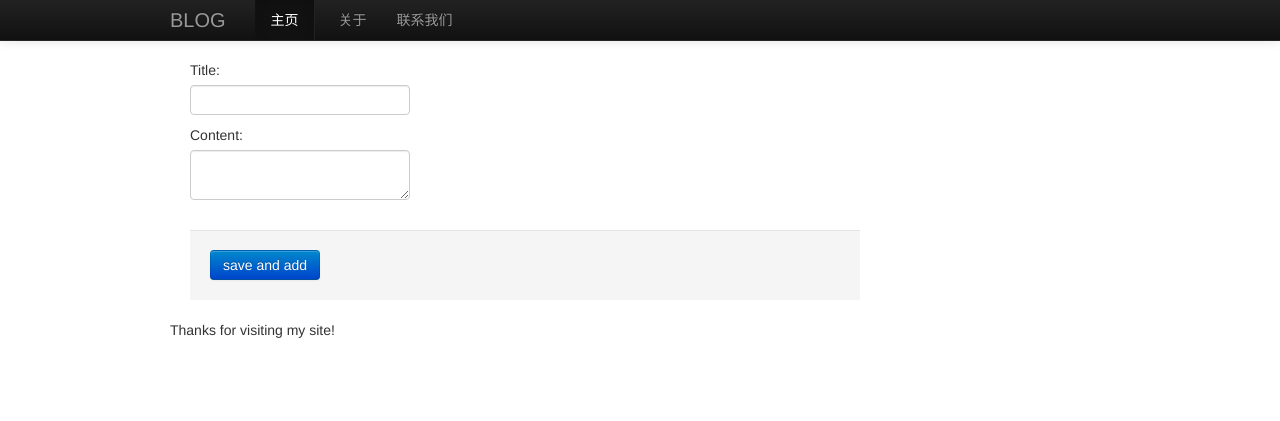
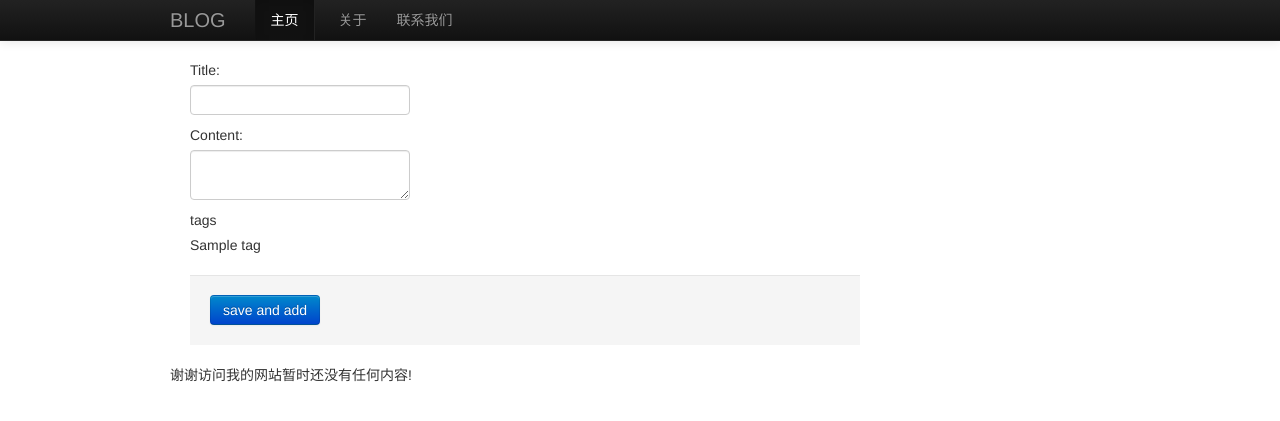
Before and after one commit to BuffaloBoyHu/DBlog, a Django app: template templates/blog_add.html in a window 1280 px wide. Shown: the top 421 px of the page. Run offline with Django 3.2, Linux system fonts and the light colour scheme; the template is opened without the code that fills it: most values are stand-ins (such as "Sample title", 1, 10 or a date in 2020); form fields are guessed from the names that the template uses; some libraries are stand-ins or nearby versions.

Commit message:
* 简单描述一下干了什么 What: fix
* 为什么要这么做
Why:

* 怎样做的？有何副作用？
How:☺

```diff
--- /dev/null
+++ b/api/db_manager/author.py
@@ -0,0 +1,3 @@
+# -*- coding: utf-8 -*-
+
+from api.models import Author
--- a/templates/base.html
+++ b/templates/base.html
@@ -55,7 +55,7 @@
             {% endblock %}
             {% block footer %}
                 {# 任何每个页面都可能修改的文本区域的页脚 #}
-                <p>Thanks for visiting my site! </p>
+                <p>谢谢访问我的网站暂时还没有任何内容! </p>
             {% endblock %}
         {% endblock %}
     </div>
--- a/templates/blog_add.html
+++ b/templates/blog_add.html
@@ -25,6 +25,15 @@
             {% endif %}
             {{ form.content }}
         </div>
+        <div class="field">
+            <label for="id_tag">tags</label>
+            {% if tag.tag_name.errors %}
+                <div class="alert alert-error">
+                    {{ tag.tag_name.errors }}
+                </div>
+            {% endif %}
+            {{ tag.tag_name }}
+        </div>
         <div class="form-actions">
             <input class="btn btn-primary" type="submit" value="save and add">
         </div>
```
Also changed, not shown: api/views.py (+7 -3 lines), api/db_manager/__init__.py (added). Lines whose indentation alone changed are shown as unchanged.
